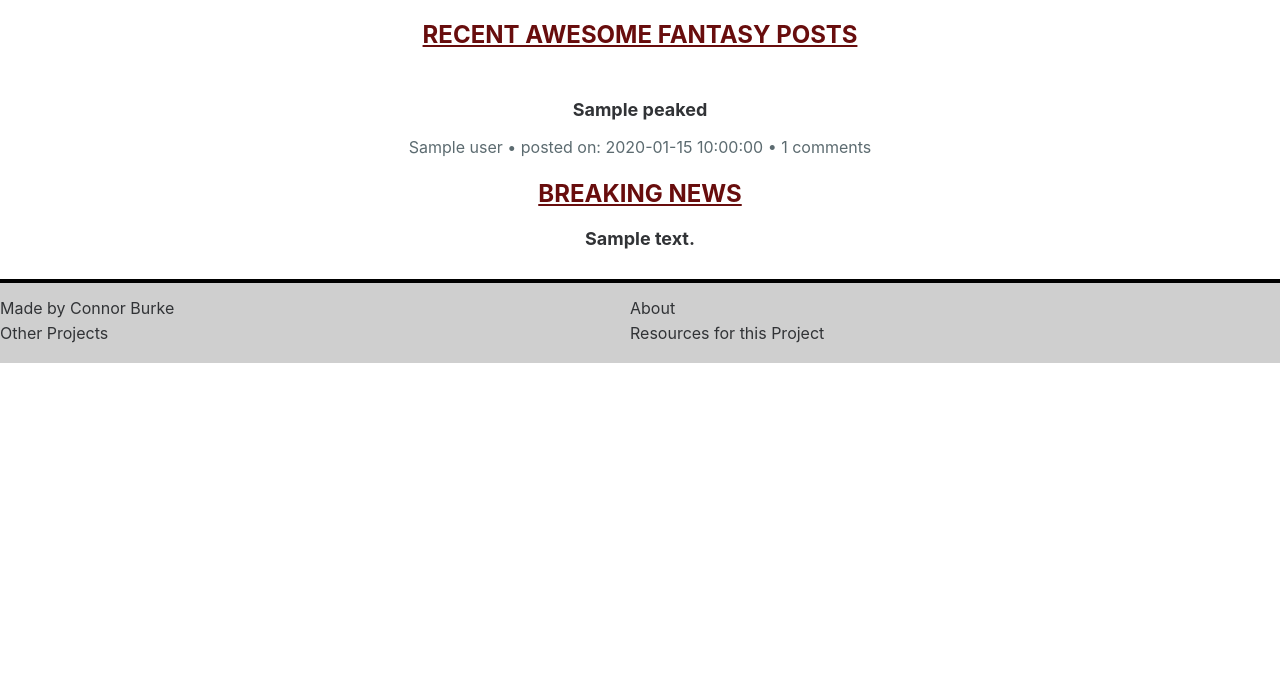
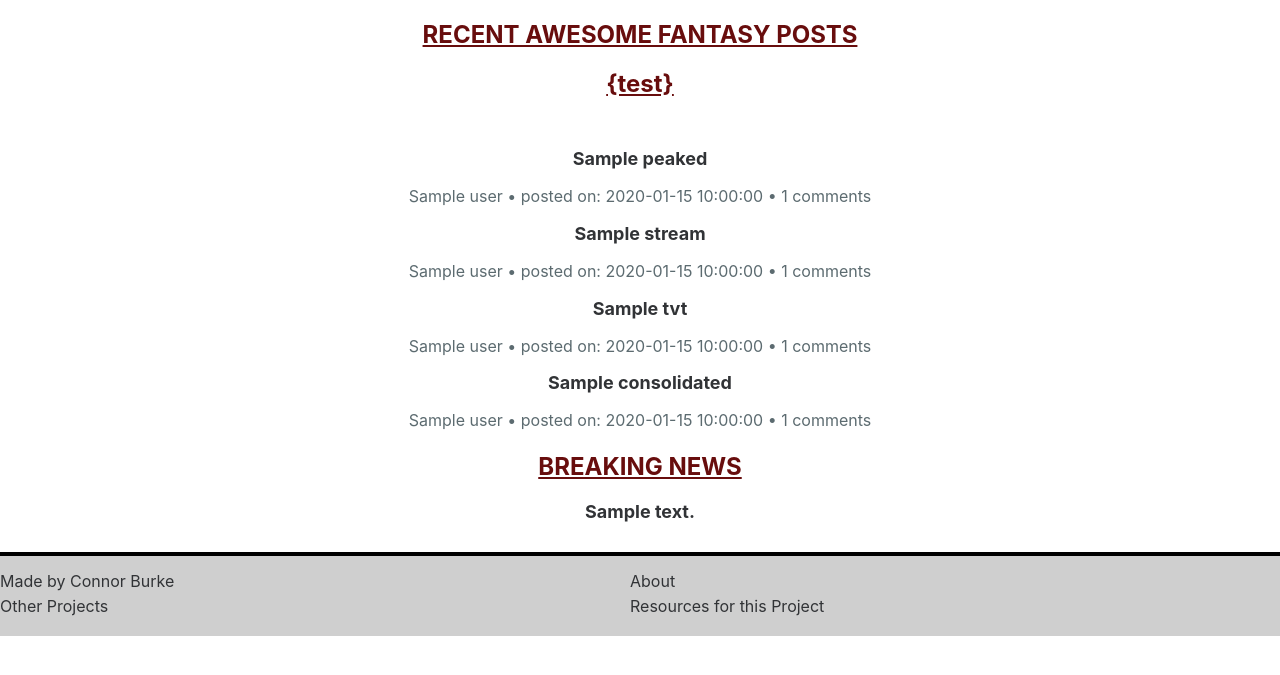
Before and after one commit to Seebee87/CS361Project, a Flask app: template individual_project/templates/index.html in a window 1280 px wide. Shown: the part 104-779 px from the top of the page. Run offline with Flask 2, Linux system fonts and the light colour scheme; the template is opened without the code that fills it: most values are stand-ins (such as "Sample title", 1, 10 or a date in 2020).

Commit message:
cleaned code

```diff
--- a/individual_project/app.py
+++ b/individual_project/app.py
@@ -1,21 +1,20 @@
-from typing import Text
 from flask import Flask
 from flask import render_template
-from jinja2 import Template
-import os
 from get_data import get_posts
 
 app = Flask(__name__)
 
 @app.route("/")
 def home_page():
+    test = 'testing'
     posts = get_posts()
     peaked = posts[0]
     stream = posts[1]
     tvt = posts[2]
     consolidated = posts[3]
     news = posts[4]
-    return render_template("index.html", peaked=peaked, stream=stream, tvt=tvt, consolidated=consolidated, news=news)
+    print(posts[2])
+    return render_template("index.html", peaked=peaked, stream=stream, tvt=tvt, consolidated=consolidated, news=news, test=test)
 
 if __name__ == "__main__":
     app.run(host='127.0.0.1', port=8888)
--- a/individual_project/templates/index.html
+++ b/individual_project/templates/index.html
@@ -22,6 +22,7 @@
     <main>
         <section>
             <h1>RECENT AWESOME FANTASY POSTS</h1>
+            <h2>{test}</h2>
             <article class = 'post'>
                 {% for peaked in peaked %}
                 <div>
@@ -29,6 +30,28 @@
                 </div>
                 <p class = "post_details">{{peaked['user']}} • posted on: {{peaked['created']}} • {{peaked['num_comments']}} comments</p>
                 {% endfor %}
+
+                {% for stream in stream %}
+                <div>
+                    <h2 class = 'post_title'><a href="{{stream['url']}}" class = "post_link">{{stream['title']}}</a></h2>
+                </div>
+                <p class = "post_details">{{stream['user']}} • posted on: {{stream['created']}} • {{stream['num_comments']}} comments</p>
+                {% endfor %}
+
+                {% for tvt in tvt %}
+                <div>
+                    <h2 class = 'post_title'><a href="{{tvt['url']}}" class = "post_link">{{tvt['title']}}</a></h2>
+                </div>
+                <p class = "post_details">{{tvt['user']}} • posted on: {{tvt['created']}} • {{tvt['num_comments']}} comments</p>
+                {% endfor %}
+
+                {% for consolidated in consolidated %}
+                <div>
+                    <h2 class = 'post_title'><a href="{{consolidated['url']}}" class = "post_link">{{consolidated['title']}}</a></h2>
+                </div>
+                <p class = "post_details">{{consolidated['user']}} • posted on: {{consolidated['created']}} • {{consolidated['num_comments']}} comments</p>
+                {% endfor %}
+
             </article>
         </section>
         <section>
```
Also changed, not shown: individual_project/get_data.py (+6 -13 lines).
